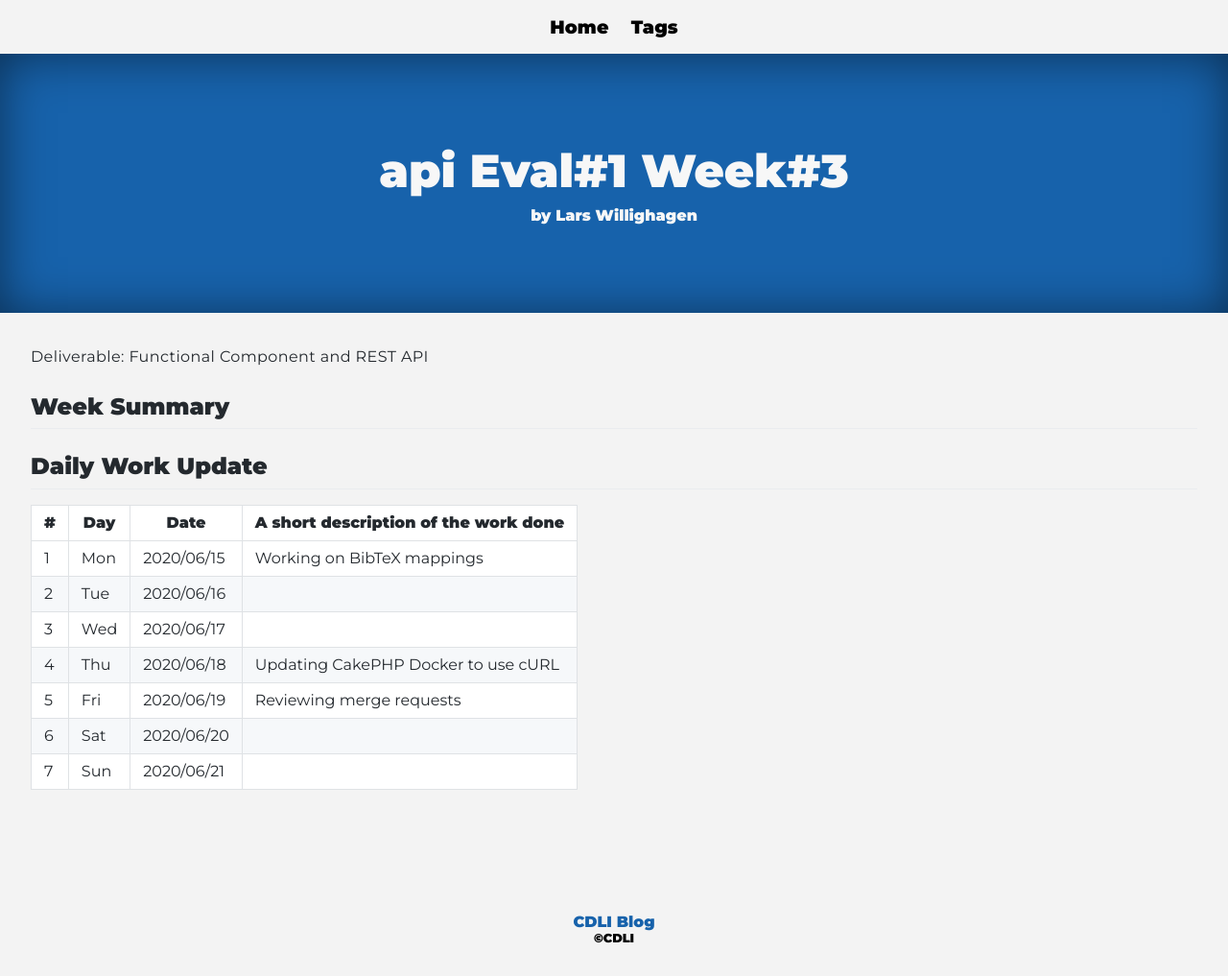
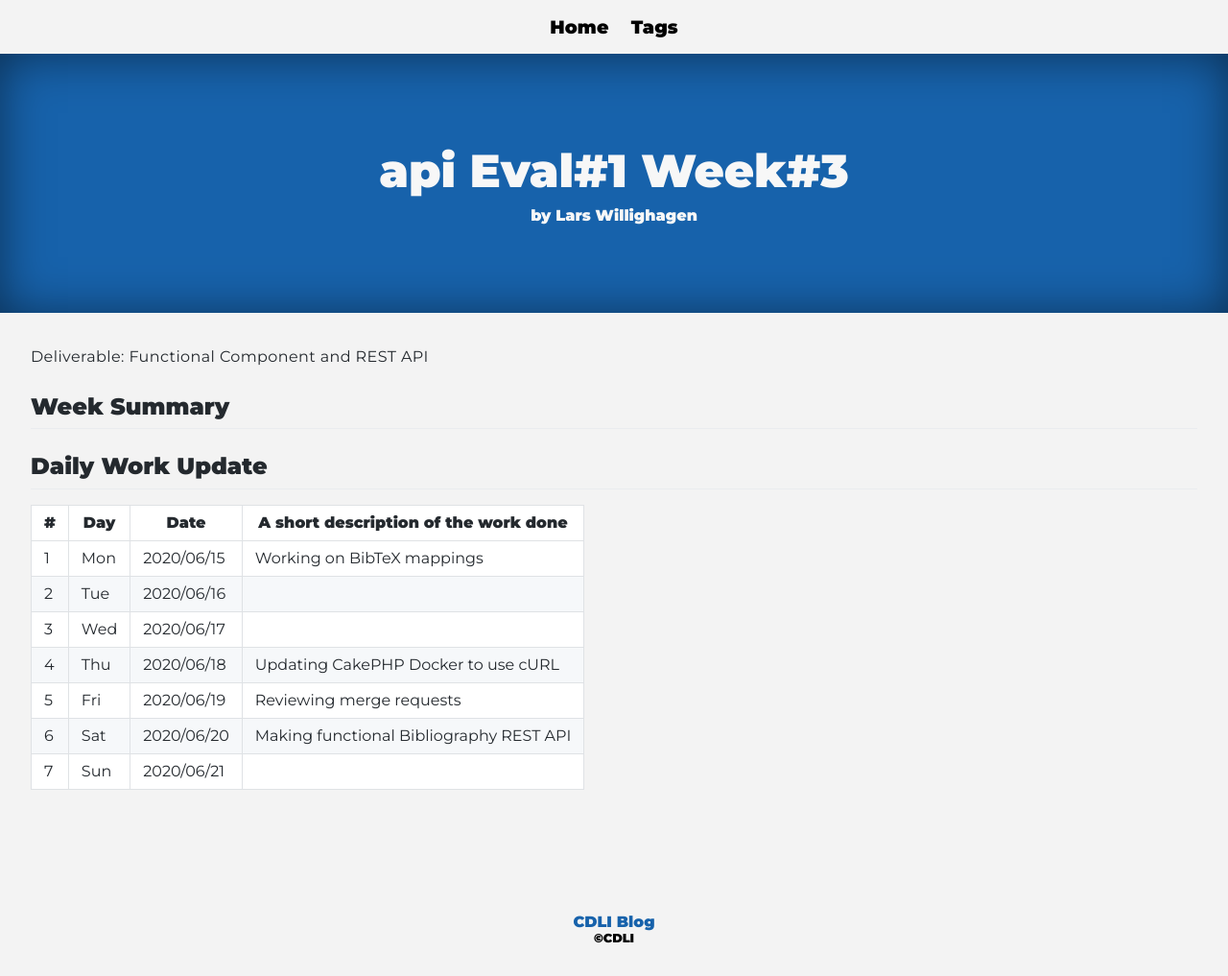
Before and after one commit to cdli-gh/blog, a Jekyll site: the page built from _blog/gsoc20/api/posts/03_week3.md, in a window 1280 px wide. Shown: the whole page at 96% size. Built offline with Jekyll 4.4.1, drawn with Linux system fonts in a browser that asks for light colours; Markdown is read by kramdown in place of the engine named in the settings.

Commit message:
gsoc20/api: week 3 day 6

```diff
--- a/_blog/gsoc20/api/posts/03_week3.md
+++ b/_blog/gsoc20/api/posts/03_week3.md
@@ -20,5 +20,5 @@ Deliverable: Functional Component and REST API
 | 3 | Wed | 2020/06/17 |  |
 | 4 | Thu | 2020/06/18 | Updating CakePHP Docker to use cURL |
 | 5 | Fri | 2020/06/19 | Reviewing merge requests |
-| 6 | Sat | 2020/06/20 |  |
+| 6 | Sat | 2020/06/20 | Making functional Bibliography REST API |
 | 7 | Sun | 2020/06/21 |  |
```
